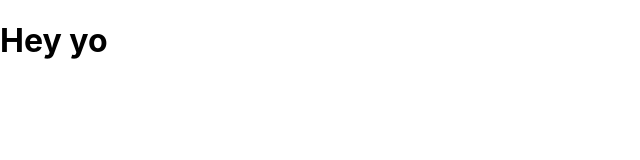
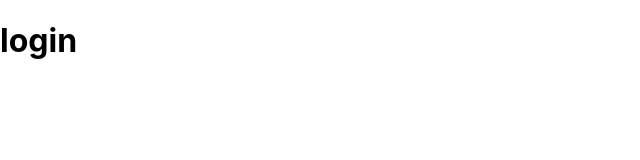
Before and after one commit to MuhammadJamaluddin/would-you-rather, a React (Create React App) app: page /login in a window 1280 px wide. Shown: the top 160 px of the page, without its empty margins (0-640 px from the left). Built offline with nearby package versions, Linux system fonts and the light colour scheme; the HTML template or start-up script is replaced by a standard one.

Commit message:
chore: implement ProtectedRoute

```diff
--- a/package.json
+++ b/package.json
@@ -40,6 +40,7 @@
     ]
   },
   "devDependencies": {
+    "@types/react-router-dom": "^5.1.7",
     "react-router": "^5.2.0",
     "react-router-dom": "^5.2.0"
   }
--- a/src/App.tsx
+++ b/src/App.tsx
@@ -1,7 +1,14 @@
 import React from "react";
+import { BrowserRouter as Router, Route } from "react-router-dom";
 
-function App() {
-  return <h1>Hey yo</h1>;
-}
+import Login from "./components/Login";
+
+const App = () => {
+  return (
+    <Router>
+      <Route path="/login" component={Login} />
+    </Router>
+  );
+};
 
 export default App;
--- /dev/null
+++ b/src/components/Login.tsx
@@ -0,0 +1,7 @@
+import React from "react";
+
+const Login = () => {
+  return <h1>login</h1>;
+};
+
+export default Login;
```
Also changed, not shown: src/components/ProtectedRoute.tsx (added, +22 -0 lines), 1 other file (tests, documents, lock files or other folders).
